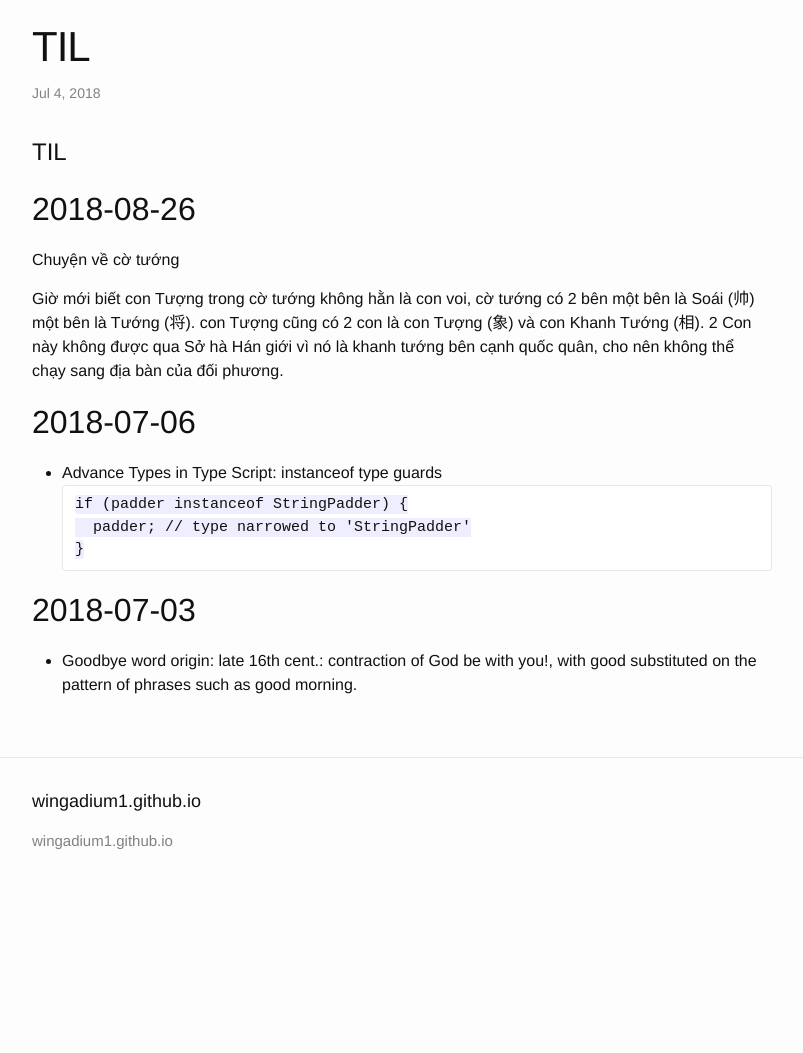
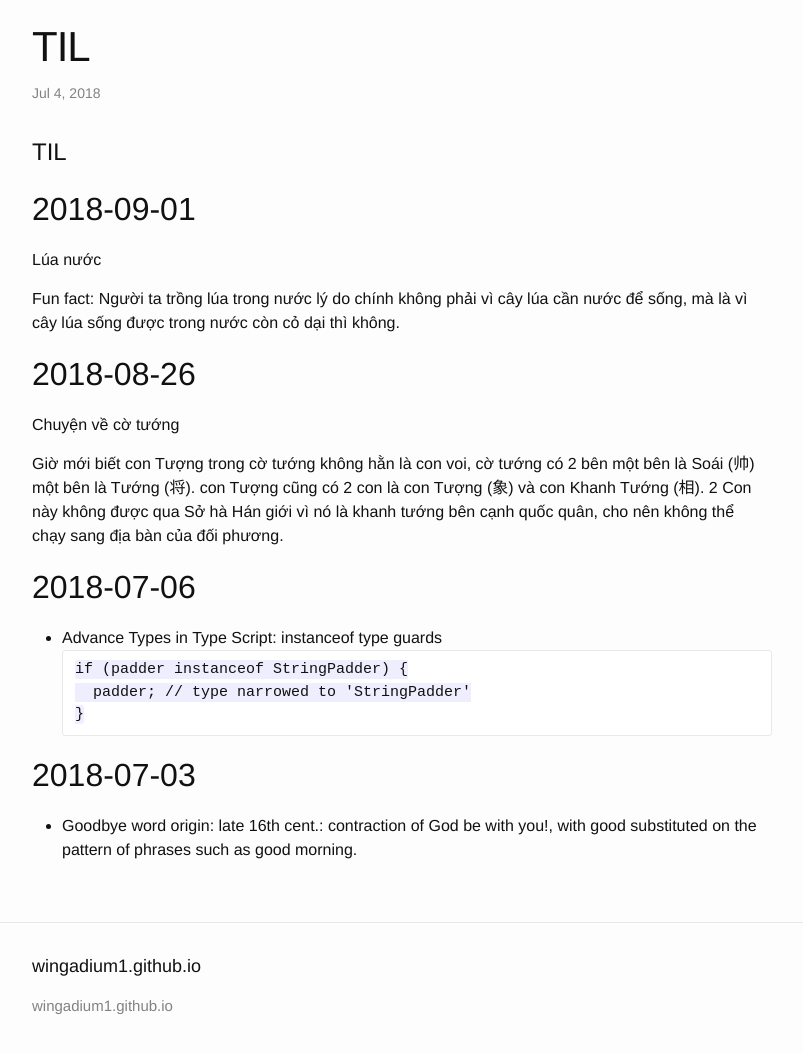
Before and after one commit to wingadium1/wingadium1.github.io, a Jekyll site: the page built from _posts/2018-07-03-TIL.md, in a window 1280 px wide, cut to the strip 104-1181 px from the top of the page. Shown: the top 1053 px of the strip, without its empty margins (238-1041 px from the left). Built offline with Jekyll 4.4.1, drawn with Linux system fonts in a browser that asks for light colours; before the commit the page ends 1016 px from its top, so only the background shows below that.

Commit message:
TIL 2018 09 01

```diff
--- a/_posts/2018-07-03-TIL.md
+++ b/_posts/2018-07-03-TIL.md
@@ -7,6 +7,13 @@ categories: TIL
 
 TIL
 ====
+
+2018-09-01
+----
+
+Lúa nước
+
+Fun fact: Người ta trồng lúa trong nước lý do chính không phải vì cây lúa cần nước để sống, mà là vì cây lúa sống được trong nước còn cỏ dại thì không.
 
 2018-08-26
 ----
```
Also changed, not shown: 1 other file.
